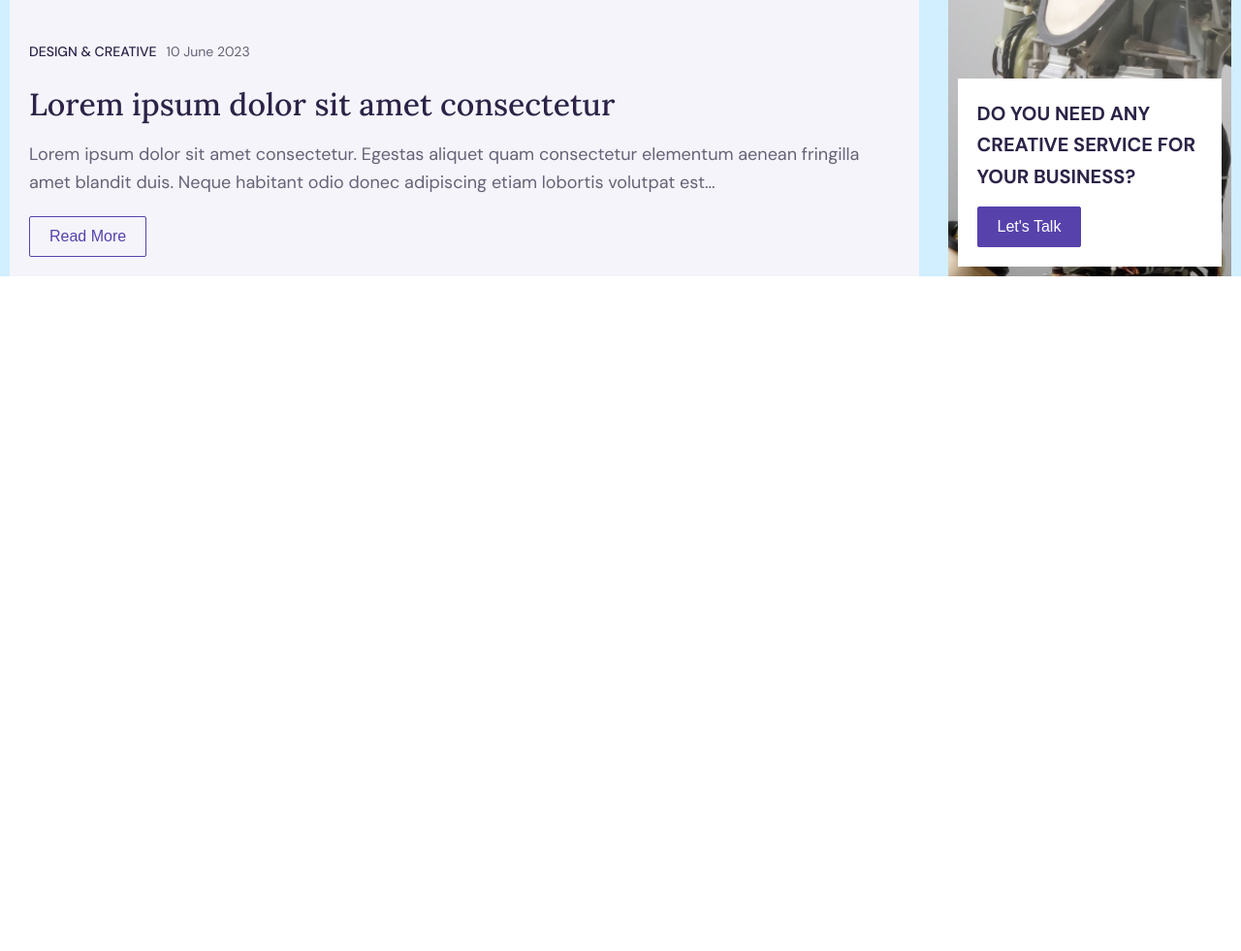
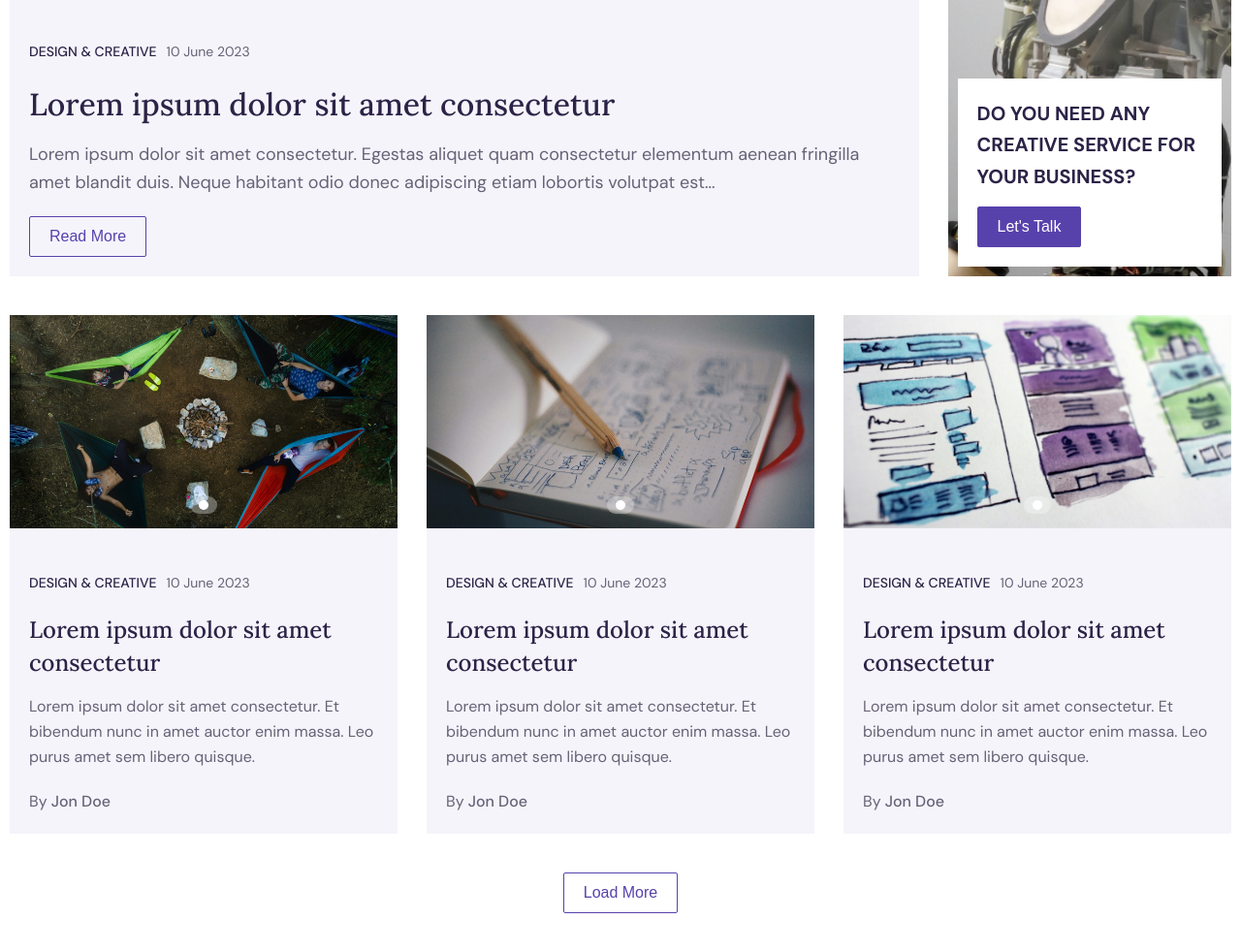
Before and after one commit to abdul-muhaimin-toha/nh-abcandy, a website: page index.html in a window 1280 px wide. Shown: the part 2405-3386 px from the top of the page at 97% size. Before the commit the page ends 2690 px from the top, so only its background shows below. Drawn offline with nearby package versions, Linux system fonts and the light colour scheme.

Commit message:
add:first 5 blog done

```diff
--- a/index.html
+++ b/index.html
@@ -355,6 +355,71 @@
                   </button>
                 </div>
               </div>
+              <!-- ************************** -->
+              <!-- 1/3 Blogs -->
+              <!-- ************************** -->
+              <div class="blog-carousal blog-simple">
+                <div class="blog-carousal__slider">
+                  <img src="img/blogs/blog-5.jpg" alt="Blog image" />
+                </div>
+                <div class="blog-carousal__content blog-video__content">
+                  <div class="blog-carousal__details">
+                    <p class="blog-carousal__category">Design & Creative</p>
+                    <p class="blog-carousal__date">10 June 2023</p>
+                  </div>
+                  <h2 class="blog-carousal__heading">
+                    Lorem ipsum dolor sit amet consectetur
+                  </h2>
+                  <p class="blog-carousal__description">
+                    Lorem ipsum dolor sit amet consectetur. Et bibendum nunc in
+                    amet auctor enim massa. Leo purus amet sem libero quisque.
+                  </p>
+                  <p>By <span class="blog-carousal__author">Jon Doe</span></p>
+                </div>
+              </div>
+              <div class="blog-carousal blog-simple">
+                <div class="blog-carousal__slider">
+                  <img src="img/blogs/blog-6.jpg" alt="Blog image" />
+                </div>
+                <div class="blog-carousal__content blog-video__content">
+                  <div class="blog-carousal__details">
+                    <p class="blog-carousal__category">Design & Creative</p>
+                    <p class="blog-carousal__date">10 June 2023</p>
+                  </div>
+                  <h2 class="blog-carousal__heading">
+                    Lorem ipsum dolor sit amet consectetur
+                  </h2>
+                  <p class="blog-carousal__description">
+                    Lorem ipsum dolor sit amet consectetur. Et bibendum nunc in
+                    amet auctor enim massa. Leo purus amet sem libero quisque.
+                  </p>
+                  <p>By <span class="blog-carousal__author">Jon Doe</span></p>
+                </div>
+              </div>
+              <div class="blog-carousal blog-simple">
+                <div class="blog-carousal__slider">
+                  <img src="img/blogs/blog-7.jpg" alt="Blog image" />
+                </div>
+                <div class="blog-carousal__content blog-video__content">
+                  <div class="blog-carousal__details">
+                    <p class="blog-carousal__category">Design & Creative</p>
+                    <p class="blog-carousal__date">10 June 2023</p>
+                  </div>
+                  <h2 class="blog-carousal__heading">
+                    Lorem ipsum dolor sit amet consectetur
+                  </h2>
+                  <p class="blog-carousal__description">
+                    Lorem ipsum dolor sit amet consectetur. Et bibendum nunc in
+                    amet auctor enim massa. Leo purus amet sem libero quisque.
+                  </p>
+                  <p>By <span class="blog-carousal__author">Jon Doe</span></p>
+                </div>
+              </div>
+            </div>
+            <div class="load-more-container">
+              <button class="btn btn__outline btn__center" id="load-more">
+                Load More
+              </button>
             </div>
           </div>
         </div>
--- a/js/script.js
+++ b/js/script.js
@@ -44,7 +44,7 @@ $(document).ready(function () {
     prevArrow: false,
     nextArrow: false,
     infinite: true,
-    // autoplay: true,
+    autoplay: true,
     autoplaySpeed: 1000,
     customPaging: function () {
       return '<div class="custom-pagination-2"></div>';
--- a/sass/_components.scss
+++ b/sass/_components.scss
@@ -63,6 +63,10 @@
     color: var(--color-text--dark);
     font-size: 1.6rem;
     font-weight: 500;
+    display: inline-block;
+  }
+
+  &__center {
     display: inline-block;
   }
 
@@ -375,6 +379,8 @@
 // /////////////////////////////////
 
 .blogs {
+  margin-bottom: 8rem;
+
   &__functionality {
     display: flex;
     justify-content: space-between;
@@ -682,4 +688,29 @@
       }
     }
   }
+
+  &-simple {
+    grid-column: span 4;
+
+    @media only screen and (max-width: $bp-medium) {
+      grid-column: span 6;
+    }
+
+    @media only screen and (max-width: $bp-small) {
+      grid-column: span 12;
+    }
+
+    & .blog-carousal__slider {
+      height: 22rem;
+
+      & img {
+        height: 22rem;
+      }
+    }
+  }
 }
+
+.load-more-container {
+  text-align: center;
+  margin-top: 4rem;
+}
--- a/sass/_layout.scss
+++ b/sass/_layout.scss
@@ -17,5 +17,5 @@
 }
 
 .section-blogs {
-  background: #d1efff;
+  background: var(--color-white);
 }
```
Also changed, not shown: css/style.css.
